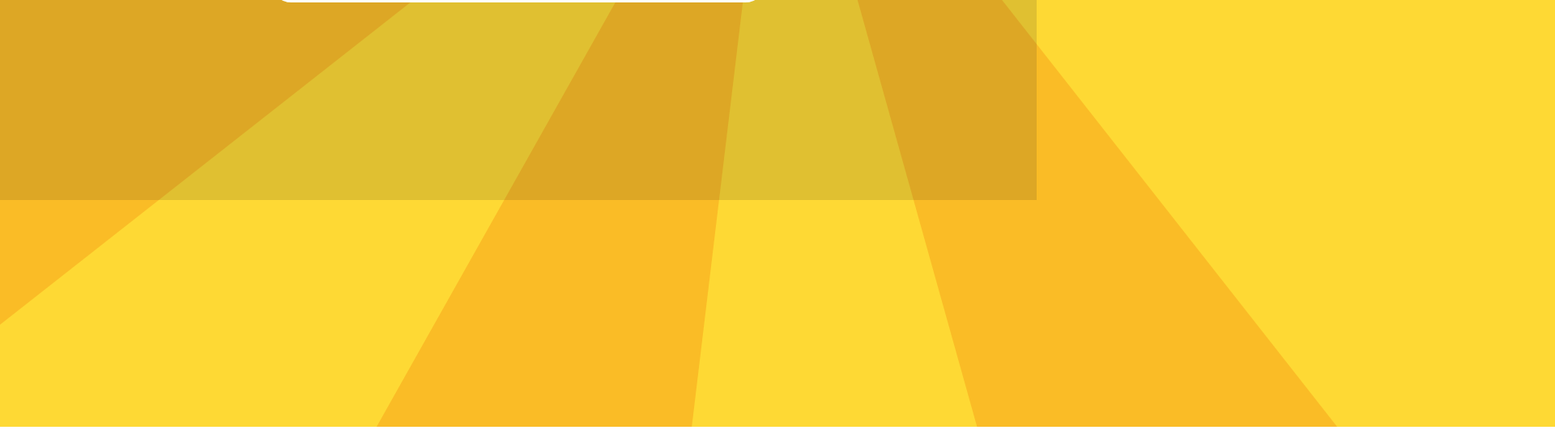
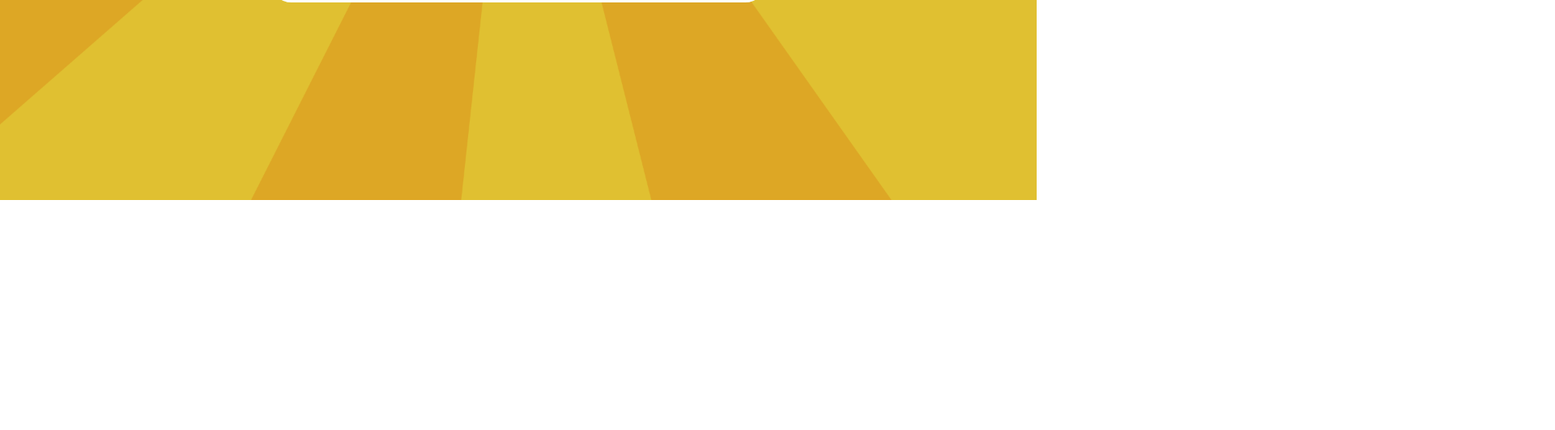
Before and after one commit to rewqqx/ScannonPreview, a website with bundled scripts: page index.html in a window 1280 px wide. Shown: the part 553-1084 px from the top of the page at 81% size, 1920 px wide, since content can reach past the window. After the commit the page ends 800 px from the top, so only its background shows below. Built offline with nearby package versions, Linux system fonts and the light colour scheme.

Commit message:
Auto Resize

```diff
--- a/index.html
+++ b/index.html
@@ -8,7 +8,7 @@
 <body>
 <canvas id="background" class="c"></canvas>
 <div id="ui" class="ui"></div>
-<canvas id="canvas"></canvas>
+<canvas id="canvas" class="c"></canvas>
 </body>
 
 <script type="module" src="scripts/index.js"></script>
--- a/styles/style.css
+++ b/styles/style.css
@@ -12,10 +12,10 @@ body, html {
     height: 100%;
 }
 
-#c {
+.c {
     position: absolute;
-    width: 1920px;
-    height: 1080px;
+    width: 100%;
+    height: 100%;
 }
 
 .content {
```
